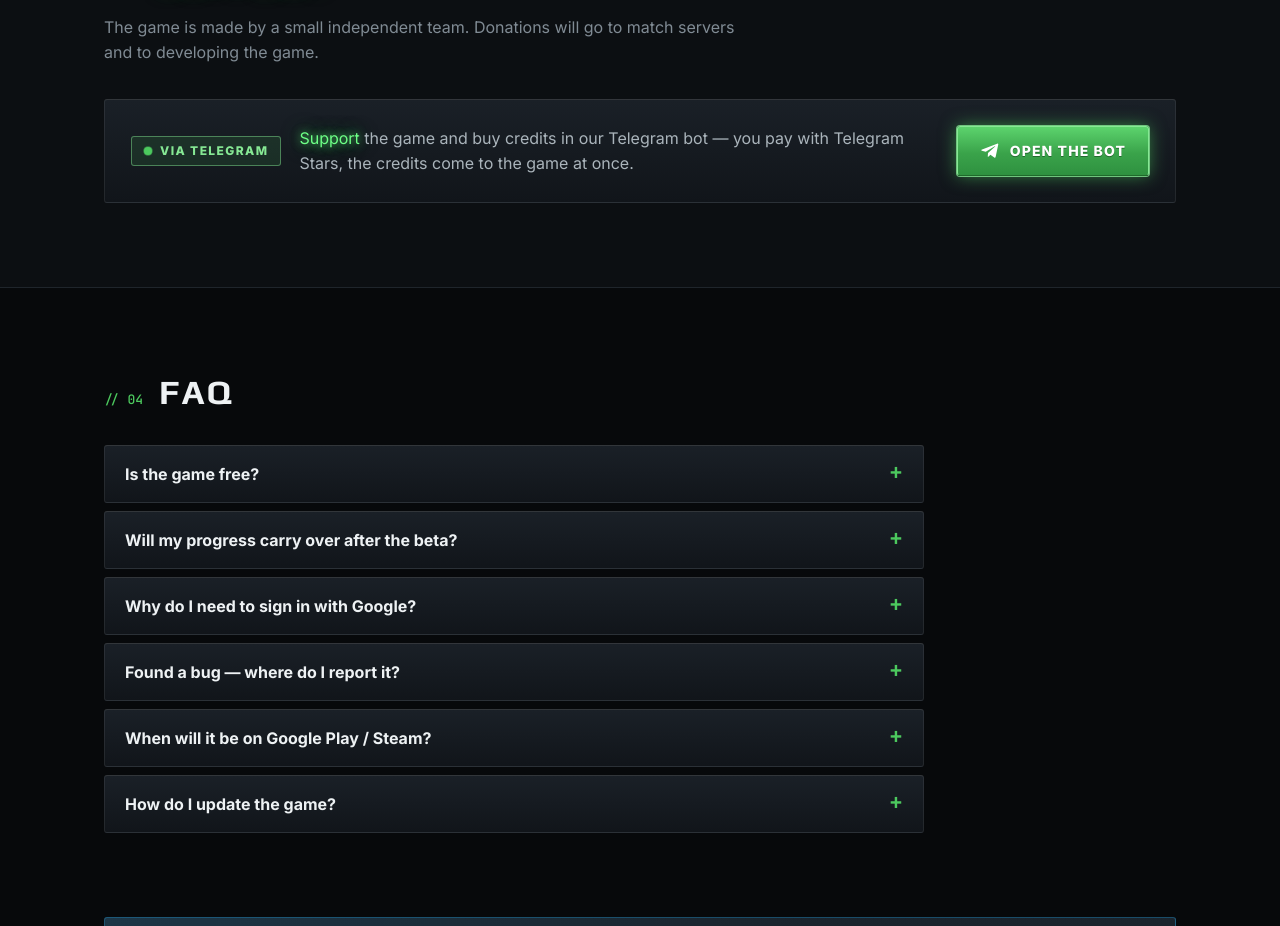
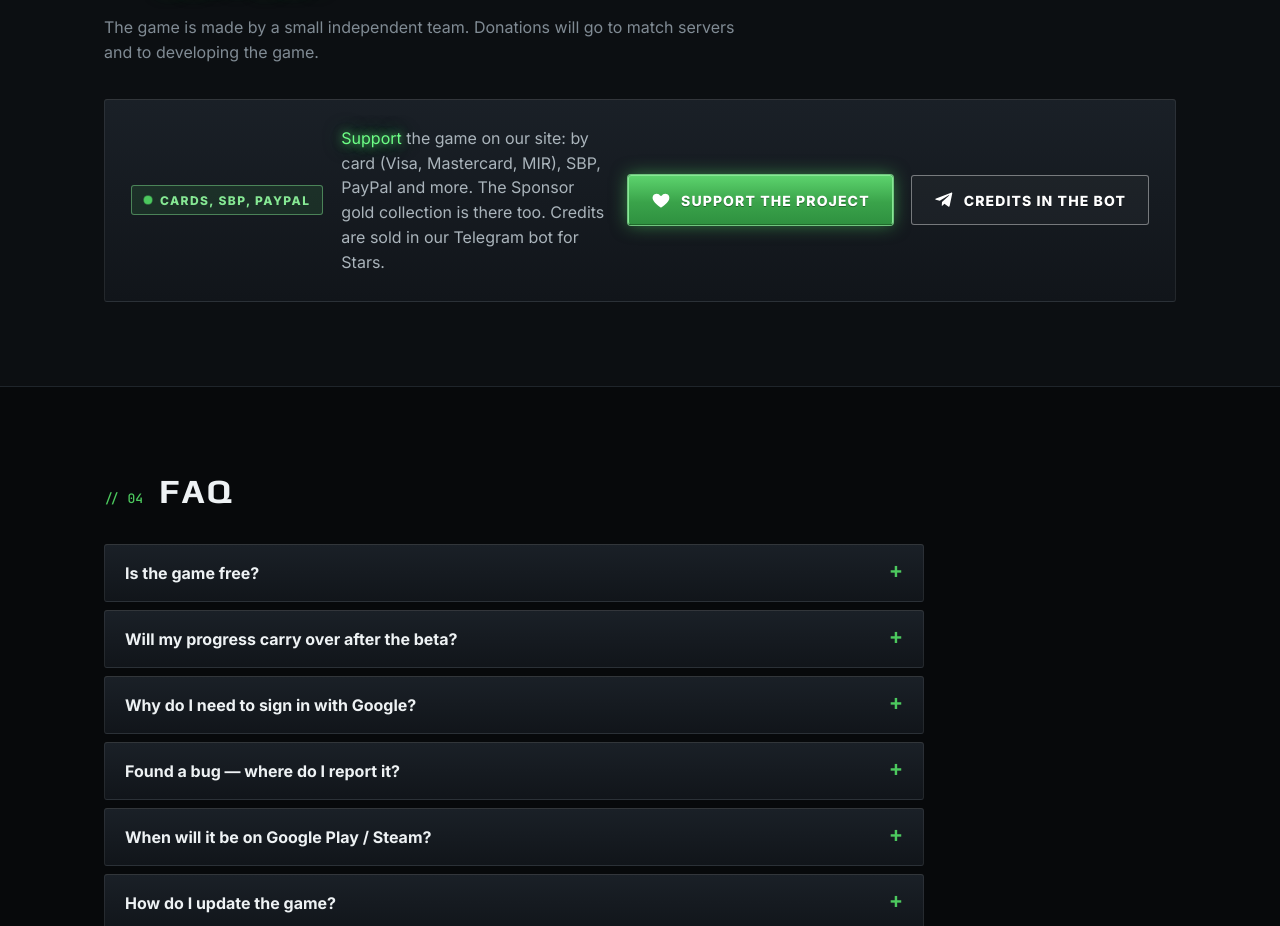
Before and after one commit to sprivolk/sprivolk.github.io, a plain HTML site: page index.html in a window 1280 px wide. Shown: the part 2640-3566 px from the top of the page. Drawn offline with Linux system fonts and the light colour scheme; no server answers.

Commit message:
Сайт беты: все «Поддержать» ведут на донат LavaTop (pay.placeholdershooter.com/?pack=donate), бот — второй кнопкой для кредитов (из Docs/BetaSite 80e09dfd).
Co-Authored-By: Claude Opus 5.5 <noreply@anthropic.com>

```diff
--- a/index.html
+++ b/index.html
@@ -252,13 +252,13 @@ footer .links { margin-left:auto; display:flex; gap:18px; flex-wrap:wrap; }
     <nav class="nav">
       <a href="#download" data-i18n="nav.download">Скачать</a>
       <a href="#install" data-i18n="nav.install">Установка</a>
-      <a href="#support" class="nav-accent" data-i18n="nav.support">Поддержать</a>
+      <a href="#support" class="nav-accent" data-link="card" data-i18n="nav.support">Поддержать</a>
       <a href="#faq" data-i18n="nav.faq">Вопросы</a>
     </nav>
     <div class="lang" role="group" aria-label="Language"><button data-lang="ru">RU</button><button data-lang="en">EN</button></div>
     <a class="btn btn--tg btn--sm" data-link="telegram" href="#"><svg><use href="#i-tg"/></svg><span class="tg-text" data-i18n="tg">Телеграм</span></a>
   </div>
-  <a class="top-support" href="#support"><svg><use href="#i-heart"/></svg><span data-i18n="nav.supportBar">Поддержать проект</span></a>
+  <a class="top-support" href="#support" data-link="card"><svg><use href="#i-heart"/></svg><span data-i18n="nav.supportBar">Поддержать проект</span></a>
 </header>
 
 <!-- ===== Hero ===== -->
@@ -356,10 +356,10 @@ footer .links { margin-left:auto; display:flex; gap:18px; flex-wrap:wrap; }
     <div class="sec-head"><span class="tag">// 03</span><h2 data-i18n="h.support"><span class="accent">Поддержать</span> автора</h2>
       <p data-i18n="support.lead">Игру делает маленькая независимая команда. Донаты пойдут на сервера для матчей и на развитие игры.</p></div>
     <div class="panel soon">
-      <span class="badge"><span class="pulse"></span><span data-i18n="support.badge">Через Telegram</span></span>
-      <p data-i18n="support.text"><span class="accent">Поддержать</span> игру и купить кредиты можно в нашем Telegram-боте — оплата звёздами Telegram, кредиты сразу приходят в игру.</p>
-      <a class="btn btn--primary" data-link="bot" href="#"><svg><use href="#i-tg"/></svg><span data-i18n="support.bot">Открыть бота</span></a>
-      <a class="btn btn--ghost" data-link="card" href="#" hidden style="display:none"><span data-i18n="support.card">Картой или СБП</span></a>
+      <span class="badge"><span class="pulse"></span><span data-i18n="support.badge">Карты, СБП, PayPal</span></span>
+      <p data-i18n="support.text"><span class="accent">Поддержать</span> игру можно на нашем сайте: картой МИР, через СБП, картами Visa и Mastercard, PayPal и другими способами. Там же — золотая коллекция Спонсора. Кредиты покупаются в нашем Telegram-боте за звёзды.</p>
+      <a class="btn btn--primary" data-link="card" href="#"><svg><use href="#i-heart"/></svg><span data-i18n="support.card">Поддержать проект</span></a>
+      <a class="btn btn--ghost" data-link="bot" href="#"><svg><use href="#i-tg"/></svg><span data-i18n="support.bot">Кредиты в боте</span></a>
     </div>
   </div>
 </section>
@@ -418,9 +418,9 @@ const SITE = {
     android:   "https://github.com/sprivolk/placeholder-shooter/releases/download/v0.0.7/Placeholder-0.0.7.apk",
     telegram:  "https://t.me/placeholder_shooter",
     bot:       "https://t.me/placeholder_donate_bot",
-    // The master's LavaTop pay page (cards of Russian banks, SBP, foreign cards, PayPal); the button shows only when the
-    // master's switch «Донат картой» is on (its /api/open), or with ?card=1 in the address (the author's test). "" = never.
-    card:      "https://pay.placeholdershooter.com",
+    // The master's LavaTop pay page, opened on «Просто поддержать» (cards of Russian banks, SBP, foreign cards, PayPal):
+    // every «Поддержать» on the site leads there (the author, 2026-11-26). "" = the bot instead.
+    card:      "https://pay.placeholdershooter.com/?pack=donate",
     privacy:   "privacy.html",
     terms:     "terms.html"
   },
@@ -463,10 +463,10 @@ const EN = {
   "warn1": "Your antivirus may complain about a new game without a digital signature. Only download from the links on this page or in our Telegram.",
   "warn2": "On Xiaomi (MIUI / HyperOS) you may need to confirm the installation once more in a separate window.",
   "support.lead": "The game is made by a small independent team. Donations will go to match servers and to developing the game.",
-  "support.badge": "Via Telegram",
-  "support.text": "<span class=\"accent\">Support</span> the game and buy credits in our Telegram bot — you pay with Telegram Stars, the credits come to the game at once.",
-  "support.bot": "Open the bot",
-  "support.card": "Pay by card",
+  "support.badge": "Cards, SBP, PayPal",
+  "support.text": "<span class=\"accent\">Support</span> the game on our site: by card (Visa, Mastercard, MIR), SBP, PayPal and more. The Sponsor gold collection is there too. Credits are sold in our Telegram bot for Stars.",
+  "support.bot": "Credits in the bot",
+  "support.card": "Support the project",
   "q1": "Is the game free?", "a1": "Yes. Downloading and playing is free.",
   "q2": "Will my progress carry over after the beta?",
   "a2": "Items with the yellow beta stamp stay with you forever. Everything else given out for the test may be reset before release.",
@@ -510,14 +510,6 @@ document.querySelectorAll("[data-field]").forEach(e => { if (typeof SITE[e.datas
 document.querySelectorAll("[data-link]").forEach(a => {
   const url = SITE.links[a.dataset.link];
   if (url) { a.href = url; if (/^https?:/.test(url) && !/github\.com/.test(url)) { a.target = "_blank"; a.rel = "noopener"; } }
-  // The card pay page: hidden until the master's switch «Донат картой» is on, or opened by hand with ?card=1.
-  // (.btn sets its own display, so the hidden attribute alone would not hide it.)
-  if (a.dataset.link === "card") {
-    const show = on => { a.hidden = !on; a.style.display = on ? "" : "none"; };
-    show(!!url && new URLSearchParams(location.search).get("card") === "1");
-    if (url && a.hidden)
-      fetch(url.replace(/\/$/, "") + "/api/open", { cache: "no-store" }).then(r => r.json()).then(j => show(!!j.open)).catch(() => { });
-  }
 });
 
 // A platform whose file is not out yet: «Скоро» / "Soon", not clickable.
```
